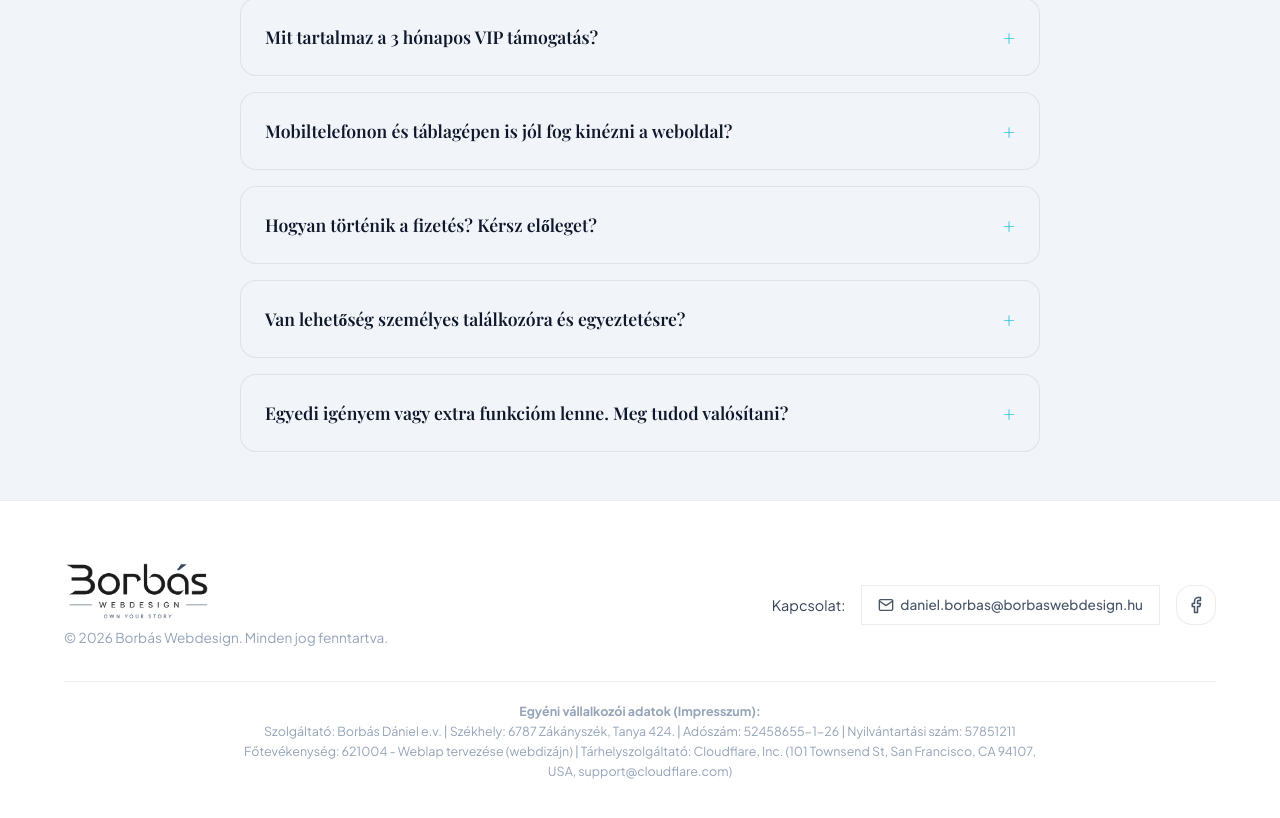
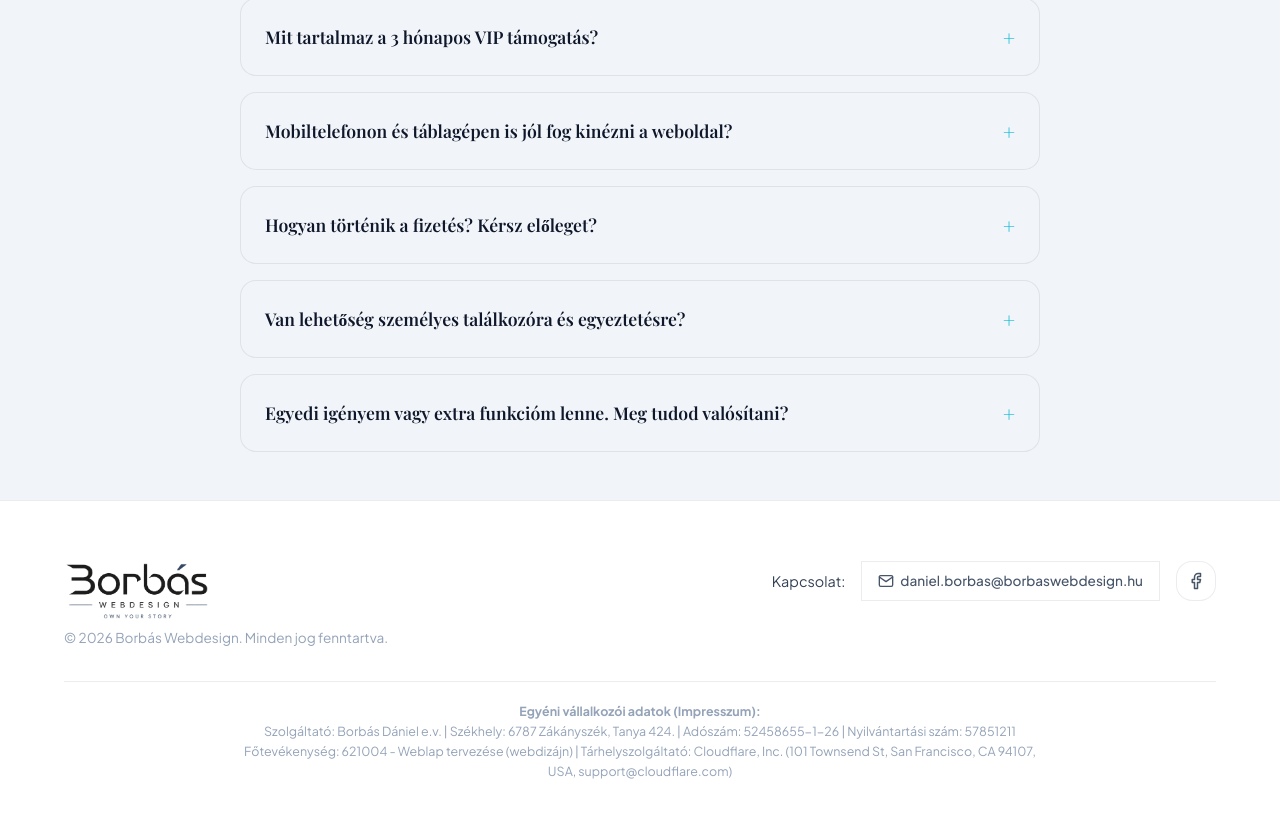
Before and after one commit to denyuel/borbaswebdesign, a React (Vite) app: page / in a window 1280 px wide. Shown: the part 6332-7150 px from the top of the page. Built offline with nearby package versions, Linux system fonts and the light colour scheme; a web font is replaced by a local one.

Commit message:
style: align footer contact details to top of logo

```diff
--- a/src/components/Footer.jsx
+++ b/src/components/Footer.jsx
@@ -5,7 +5,7 @@ export default function Footer() {
         <footer className="footer">
             <div className="container footer-content" style={{ display: 'flex', flexDirection: 'column', gap: '32px', alignItems: 'center' }}>
                 {/* Top Section: Logo & Socials */}
-                <div style={{ display: 'flex', justifyContent: 'space-between', width: '100%', alignItems: 'center', flexWrap: 'wrap', gap: '20px' }} className="footer-top-wrap">
+                <div style={{ display: 'flex', justifyContent: 'space-between', width: '100%', alignItems: 'flex-start', flexWrap: 'wrap', gap: '20px' }} className="footer-top-wrap">
                     <div className="footer-logo">
                         <a href="#hero" className="logo">
                             <img src="/logo_full.png" alt="Borbás Webdesign" className="logo-img" />
```
Also changed, not shown: 2 other files (tests, documents, lock files or other folders).
